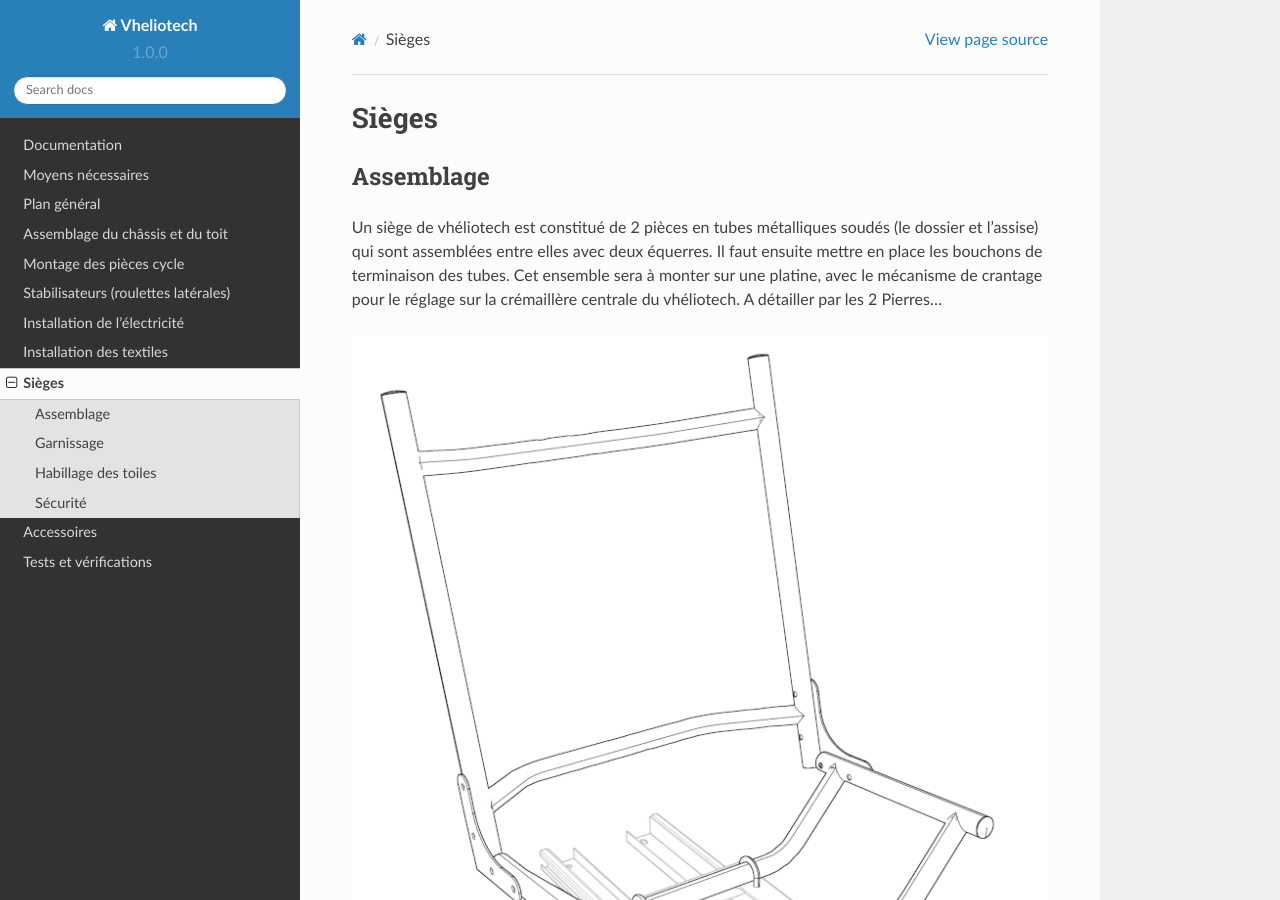
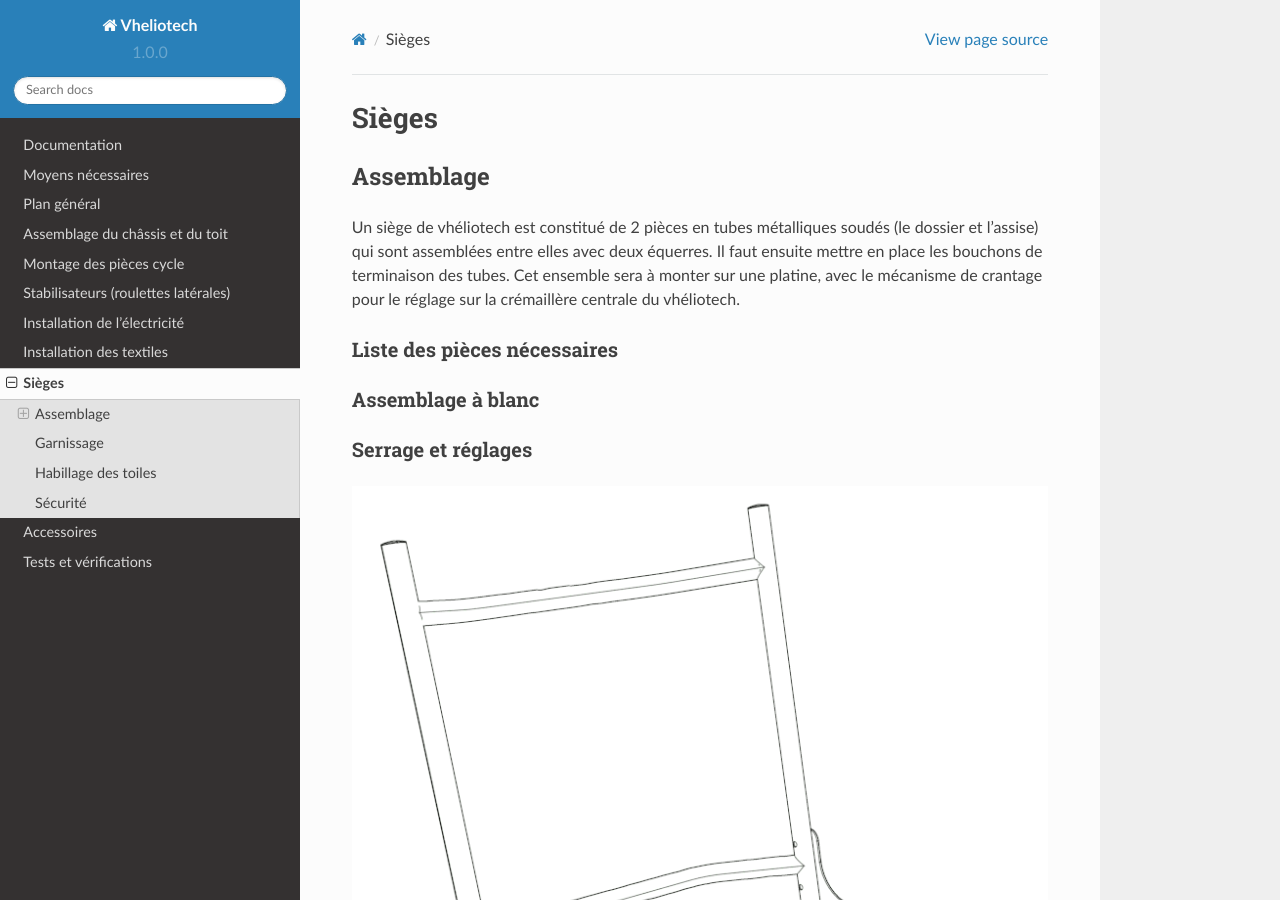
Before and after one commit to dedesite/rtd-tutorial, a Sphinx documentation site: the page built from docs/source/sieges.md, in a window 1280 px wide and 900 px high. Built offline with Sphinx 7.4.7 and the Read the Docs theme 2.0.0, drawn with Linux system fonts in a browser that asks for light colours.

Commit message:
Update sieges.md (#13)

```diff
--- a/docs/source/sieges.md
+++ b/docs/source/sieges.md
@@ -2,7 +2,13 @@
 
 ## Assemblage
 
-Un siège de vhéliotech est constitué de 2 pièces en tubes métalliques soudés (le dossier et l’assise) qui sont assemblées entre elles avec deux équerres. Il faut ensuite mettre en place les bouchons de terminaison des tubes. Cet ensemble sera à monter sur une platine, avec le mécanisme de crantage pour le réglage sur la crémaillère centrale du vhéliotech. A détailler par les 2 Pierres...
+Un siège de vhéliotech est constitué de 2 pièces en tubes métalliques soudés (le dossier et l’assise) qui sont assemblées entre elles avec deux équerres. Il faut ensuite mettre en place les bouchons de terminaison des tubes. Cet ensemble sera à monter sur une platine, avec le mécanisme de crantage pour le réglage sur la crémaillère centrale du vhéliotech.
+
+### Liste des pièces nécessaires
+
+### Assemblage à blanc
+
+### Serrage et réglages
 
 ![Vue 3D d'un siège sur le chassis](img/vue_3d_siege.png)
 
```
